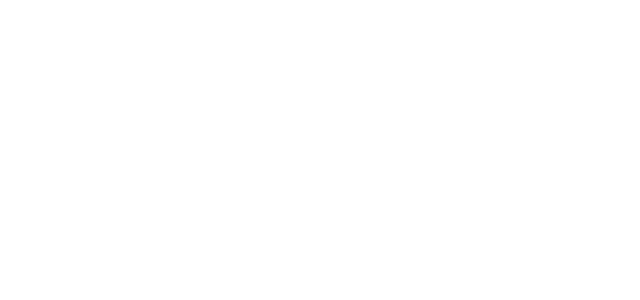
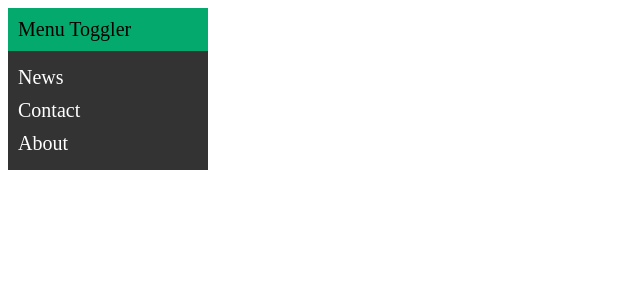
Before and after one commit to gitsairam/Angular-Dropdown-directive, an Angular app: page / in a window 1280 px wide. Shown: the top 300 px of the page, without its empty margins (0-640 px from the left). Built offline with nearby package versions, Linux system fonts and the light colour scheme.

Commit message:
2 files modified css added

```diff
--- a/src/app/app.component.css
+++ b/src/app/app.component.css
@@ -1,3 +1,23 @@
-p {
-  font-family: Lato;
+.menu-container {
+  width: 200px;
+  background: #04aa6d;
+  font-size: 20px;
 }
+
+.menu-toggler {
+  padding: 10px;
+}
+
+.menu {
+  padding: 10px;
+  background: #333;
+  color: #fff;
+}
+.menu-item {
+  padding: 5px 0;
+  cursor: pointer;
+}
+
+.menu-item:hover {
+  text-decoration: underline;
+}
--- a/src/app/app.component.html
+++ b/src/app/app.component.html
@@ -1,9 +1,8 @@
 <div class="menu-container">
-  <div class="menu-toggler">
-    <div class="menu">
-      <div class="menu-item"></div>
-      <div class="menu-item"></div>
-      <div class="menu-item"></div>
-    </div>
+  <div class="menu-toggler">Menu Toggler</div>
+  <div class="menu">
+    <div class="menu-item">News</div>
+    <div class="menu-item">Contact</div>
+    <div class="menu-item">About</div>
   </div>
 </div>
```
